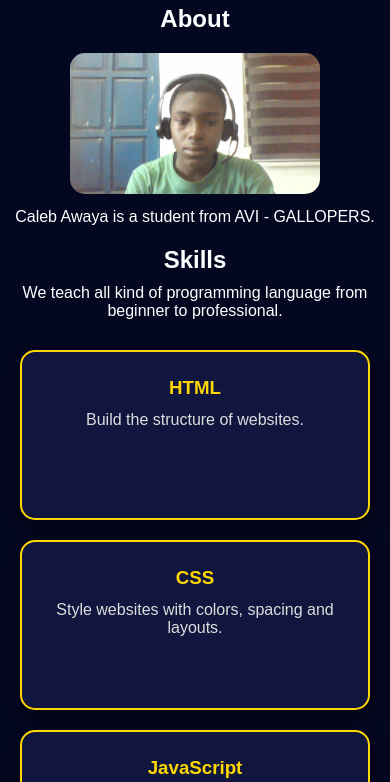
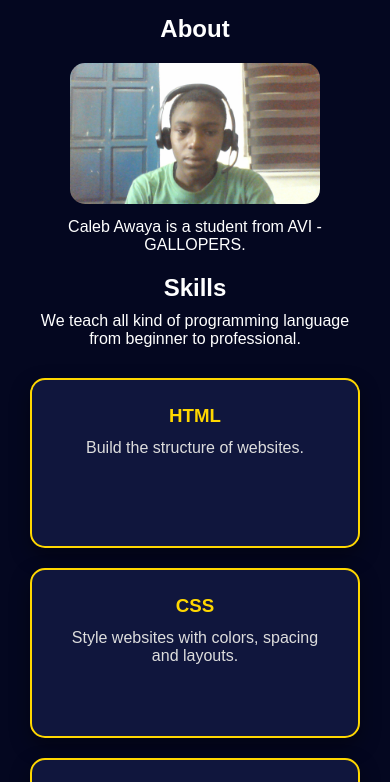
Before and after one commit to calebawaya/portfolio-website, a plain HTML site: page index.html in a window 390 px wide. Shown: the part 119-901 px from the top of the page. Drawn offline with Linux system fonts and the light colour scheme.

Commit message:
Delete media query for small screen padding
Remove responsive padding for small screens.

```diff
--- a/style.css
+++ b/style.css
@@ -74,10 +74,7 @@ ul {
   line-height: 2;
 }
 
-@media (max-width: 600px) {
-  body {
-    padding: 20px 10px;
-  }
+
 
   #box > div {
     width: 100%;
```
